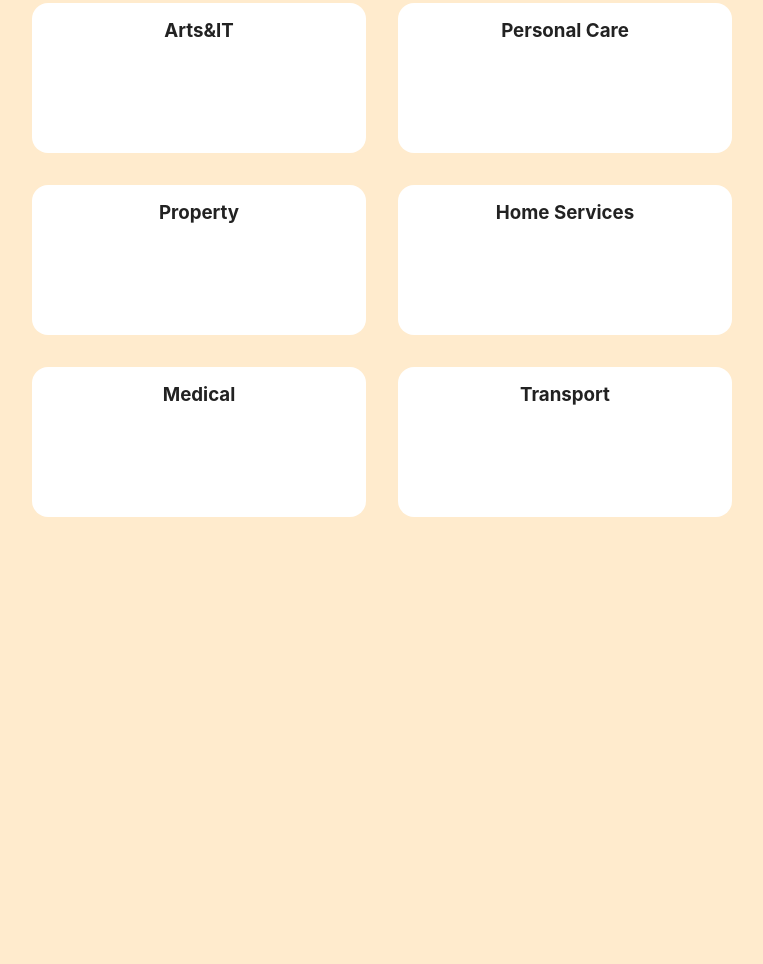
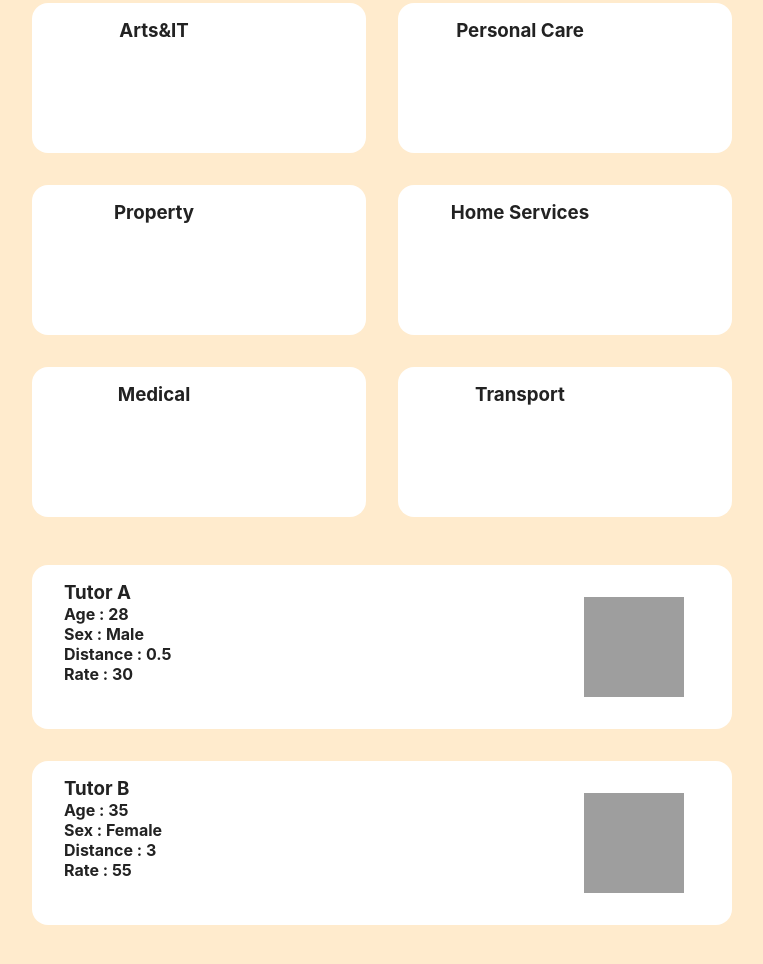
Before and after one commit to shafiq98/3Pressed-JavaScript, a React app in the folder 3pressed/: page / in a window 1280 px wide. Shown: the part 256-1220 px from the top of the page, without its empty margins (258-1021 px from the left). Before the commit the page ends 821 px from the top, so only its background shows below. Built offline with nearby package versions, Linux system fonts and the light colour scheme; grey boxes are pictures that could not be loaded.

Commit message:
created aesthetic listing system for tutors, but unable to do conditional rendering for it now

```diff
--- a/3pressed/src/CSS/main.css
+++ b/3pressed/src/CSS/main.css
@@ -37,7 +37,18 @@ body{
   min-height: 150px;
   text-align: center;
   vertical-align: middle;
+  display: grid;
+  grid-template-columns: 2fr 1fr;
 }
+
+/* img needs to be styled when we add avatars for tutor or icons for different listings */
+.element img {
+  margin: 1rem;
+  width: 100px;
+  height: 100px;
+  float: right;
+}
+
 
 /* styling for navigation menu elements */
 .navigationMenu{
@@ -59,11 +70,6 @@ body{
   color: whitesmoke;
   margin: 0 0 5px 10px;
 }
-
-/* .navButton p:hover {
-  font-weight: bold;
-  cursor: pointer;
-} */
 
 .navButton img {
   position: absolute;
@@ -91,3 +97,17 @@ body{
   background-color: black;
   opacity: 50%;
 }
+
+/* Tutor Styling */
+.tutorListing {
+  width: 90vw;
+  max-width: 700px;
+  margin: 3em auto;
+  display: grid;
+  grid-template-columns: repeat(1, 1fr);
+  gap: 2rem;
+}
+
+.tutorListing h1, h4{
+  text-align: left;
+}
--- a/3pressed/src/GlobalElements/Navigation.js
+++ b/3pressed/src/GlobalElements/Navigation.js
@@ -19,7 +19,7 @@ const NavElement = (props) => {
     // modify this to add icons, etc in the future
     return (
         <article id = "navElement" className = "navElement" onClick= {clickHandler}>
-        <span><h4>{title}</h4></span>
+            <span><h4>{title}</h4></span>
         </article>
     )
 }
--- a/3pressed/src/index.js
+++ b/3pressed/src/index.js
@@ -14,6 +14,9 @@ import ElementList from './IndexElement/Element';
 // header for company name
 import {MyHeader} from './GlobalElements/companyHeader';
 
+// import tutor listing
+import {TutorListing} from './tutors/Tutor';
+
 // function that returns the whole page
 function IndexLayout() {
 
@@ -23,7 +26,9 @@ function IndexLayout() {
 
       <NavMenu />
 
-      {<ElementList />}
+      <ElementList />
+
+      <TutorListing />
 
     </div>
 
--- /dev/null
+++ b/3pressed/src/tutors/Tutor.js
@@ -0,0 +1,43 @@
+import React from 'react'
+import {useState} from 'react';
+
+import {tutorArray} from './tutorArray';
+
+let userChoice = "None";
+const Tutor = (props) => {
+    const {title, age, sex, distance, rate, avatar} = props;
+    const clickHandler = () => {
+        console.log(avatar);
+    }
+    return (
+        <article id = "element" className = "element" onClick = {clickHandler}>
+            <div className="information">
+                <span><h1>{title}</h1></span>
+                <h4>Age : {age}</h4>
+                <h4>Sex : {sex}</h4>
+                <h4>Distance : {distance}</h4>
+                <h4>Rate : {rate}</h4>
+            </div>
+            <div className="image-container">
+                <img src={avatar} alt=""/>
+            </div>
+
+        </article>
+    )
+}
+
+export const TutorListing = () => {
+    return (
+        <section id = 'tutorListing' className="tutorListing">
+            {tutorArray.map((element) => {
+                return <Tutor
+                // key is the unique id for an element inside the array, need this to avoid error inside console
+                key = {element.id}
+                // the spread operator below returns everything inside element,
+                // so we dont have to name every possible item that can exist inside element
+                {...element}>
+                </Tutor>
+            })}
+        </section>
+    )
+}
--- /dev/null
+++ b/3pressed/src/tutors/tutorArray.js
@@ -0,0 +1,21 @@
+export const tutorArray = [
+    {
+        id: 1,
+        title: 'Tutor A',
+        age: 28,
+        sex: 'Male',
+        distance: 0.5,
+        rate: 30,
+        avatar: 'https://www.flaticon.com/svg/static/icons/svg/3135/3135715.svg'
+    },{
+        id: 2,
+        title: 'Tutor B',
+        age: 35,
+        sex: 'Female',
+        distance: 3,
+        rate: 55,
+        avatar: 'https://www.flaticon.com/svg/static/icons/svg/2922/2922561.svg'
+    }
+
+
+]
```
Also changed, not shown: 3pressed/src/GlobalElements/navArray.js (indentation only), 1 other file.
